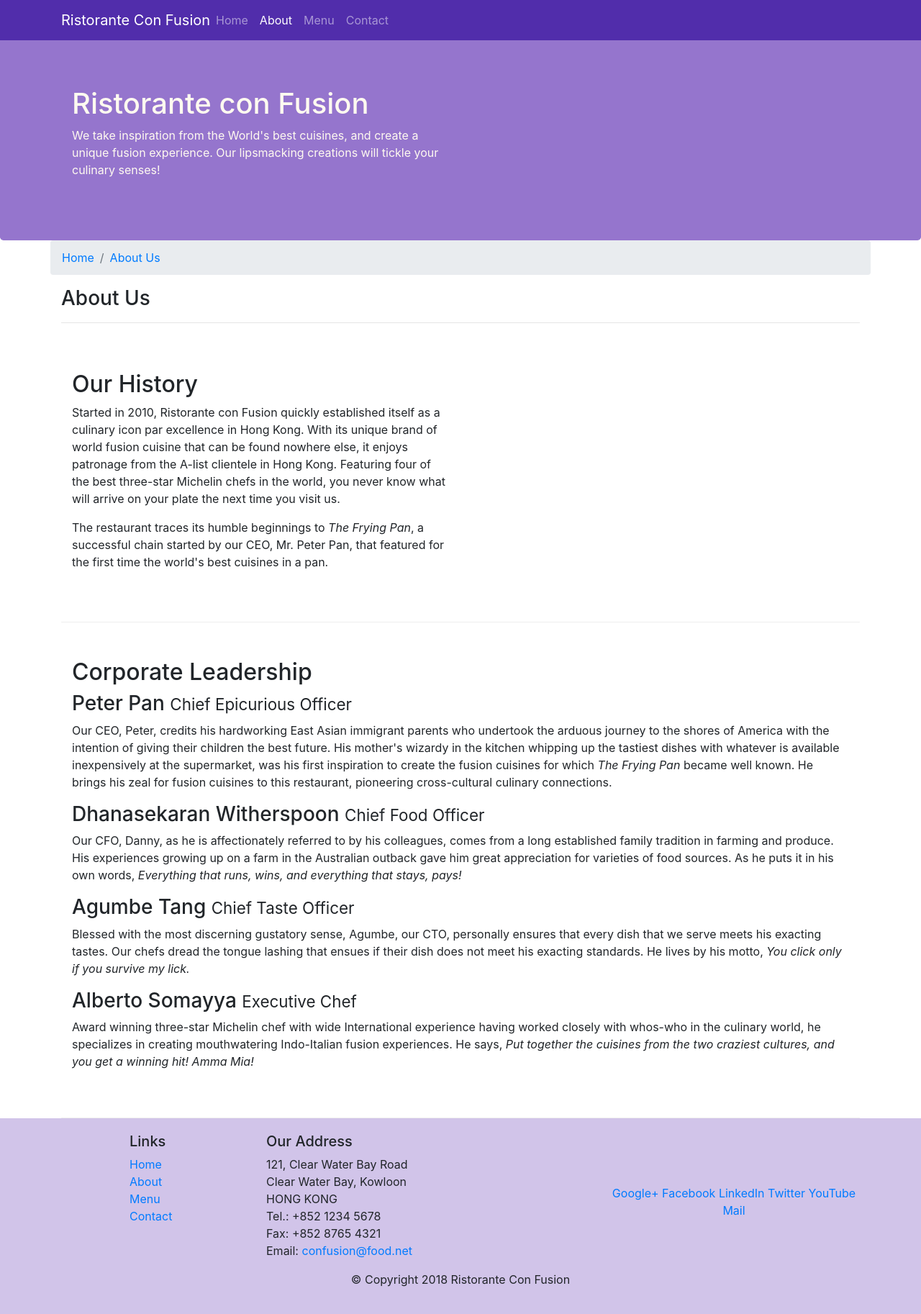
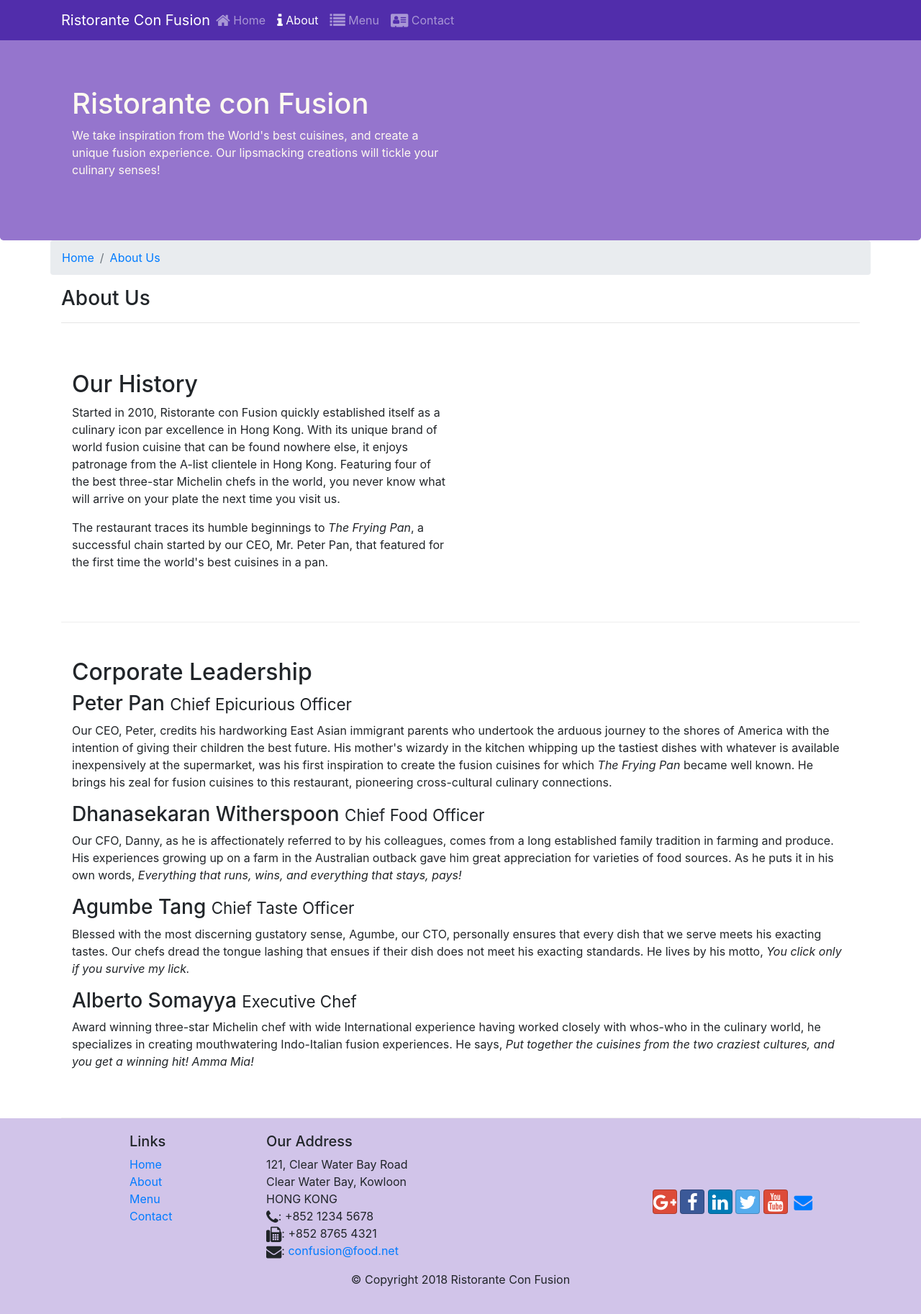
Before and after one commit to priyanshuvishnoi/conFusion, a website: page aboutus.html in a window 1280 px wide. Shown: the whole page at 72% size. Drawn offline with nearby package versions, Linux system fonts and the light colour scheme.

Commit message:
icon fonts

```diff
--- a/aboutus.html
+++ b/aboutus.html
@@ -14,6 +14,14 @@
       rel="stylesheet"
       href="node_modules/bootstrap/dist/css/bootstrap.min.css"
     />
+    <link
+      rel="stylesheet"
+      href="node_modules/font-awesome/css/font-awesome.min.css"
+    />
+    <link
+      rel="stylesheet"
+      href="node_modules/bootstrap-social/bootstrap-social.css"
+    />
     <link rel="stylesheet" href="css/styles.css" />
     <title>Ristorante Con Fusion: About Us</title>
   </head>
@@ -29,17 +37,19 @@
         >
           <span class="navbar-toggler-icon"></span>
         </button>
-        <a href="index.html" class="navbar-brand mr-auto">Ristorante Con Fusion</a>
+        <a href="index.html" class="navbar-brand mr-auto"
+          >Ristorante Con Fusion</a
+        >
         <div class="collapse navbar-collapse" id="Navbar">
           <ul class="navbar-nav mr-auto">
             <li class="nav-item">
-              <a href="index.html" class="nav-link">Home</a>
+              <a href="index.html" class="nav-link"><span class="fa fa-home fa-lg"></span> Home</a>
             </li>
             <li class="nav-item active">
-              <a href="#" class="nav-link">About</a>
+              <a href="#" class="nav-link"><span class="fa fa-info fa-lg"></span> About</a>
             </li>
-            <li class="nav-item"><a href="#" class="nav-link">Menu</a></li>
-            <li class="nav-item"><a href="#" class="nav-link">Contact</a></li>
+            <li class="nav-item"><a href="#" class="nav-link"><span class="fa fa-list fa-lg"></span> Menu</a></li>
+            <li class="nav-item"><a href="#" class="nav-link"><span class="fa fa-address-card fa-lg"></span> Contact</a></li>
           </ul>
         </div>
       </div>
@@ -160,19 +170,19 @@
               121, Clear Water Bay Road<br />
               Clear Water Bay, Kowloon<br />
               HONG KONG<br />
-              Tel.: +852 1234 5678<br />
-              Fax: +852 8765 4321<br />
-              Email: <a href="mailto:confusion@food.net">confusion@food.net</a>
+              <i class="fa fa-phone fa-lg"></i>: +852 1234 5678<br />
+              <i class="fa fa-fax fa-lg"></i>: +852 8765 4321<br />
+              <i class="fa fa-envelope fa-lg"></i>: <a href="mailto:confusion@food.net">confusion@food.net</a>
             </address>
           </div>
           <div class="col-12 col-sm-4 align-self-center">
             <div class="text-center">
-              <a href="http://google.com/+">Google+</a>
-              <a href="http://www.facebook.com/profile.php?id=">Facebook</a>
-              <a href="http://www.linkedin.com/in/">LinkedIn</a>
-              <a href="http://twitter.com/">Twitter</a>
-              <a href="http://youtube.com/">YouTube</a>
-              <a href="mailto:">Mail</a>
+              <a class="btn btn-social-icon btn-google" href="http://google.com/+"><i class="fa fa-google-plus fa-lg"></i></a>
+              <a class="btn btn-social-icon btn-facebook" href="http://www.facebook.com/profile.php?id="><i class="fa fa-facebook fa-lg"></i></a>
+              <a class="btn btn-social-icon btn-linkedin" href="http://www.linkedin.com/in/"><i class="fa fa-linkedin fa-lg"></i></a>
+              <a class="btn btn-social-icon btn-twitter" href="http://twitter.com/"><i class="fa fa-twitter fa-lg"></i></a>
+              <a class="btn btn-social-icon btn-google" href="http://youtube.com/"><i class="fa fa-youtube fa-lg"></i></a>
+              <a class="btn btn-social-icon" href="mailto:"><i class="fa fa-envelope fa-lg"></i></a>
             </div>
           </div>
         </div>
--- a/package.json
+++ b/package.json
@@ -15,6 +15,8 @@
   },
   "dependencies": {
     "bootstrap": "^4.0.0",
+    "bootstrap-social": "^5.1.1",
+    "font-awesome": "^4.7.0",
     "jquery": "^3.3.1",
     "popper.js": "^1.12.9"
   }
```
Also changed, not shown: index.html (+21 -13 lines), 1 other file.
